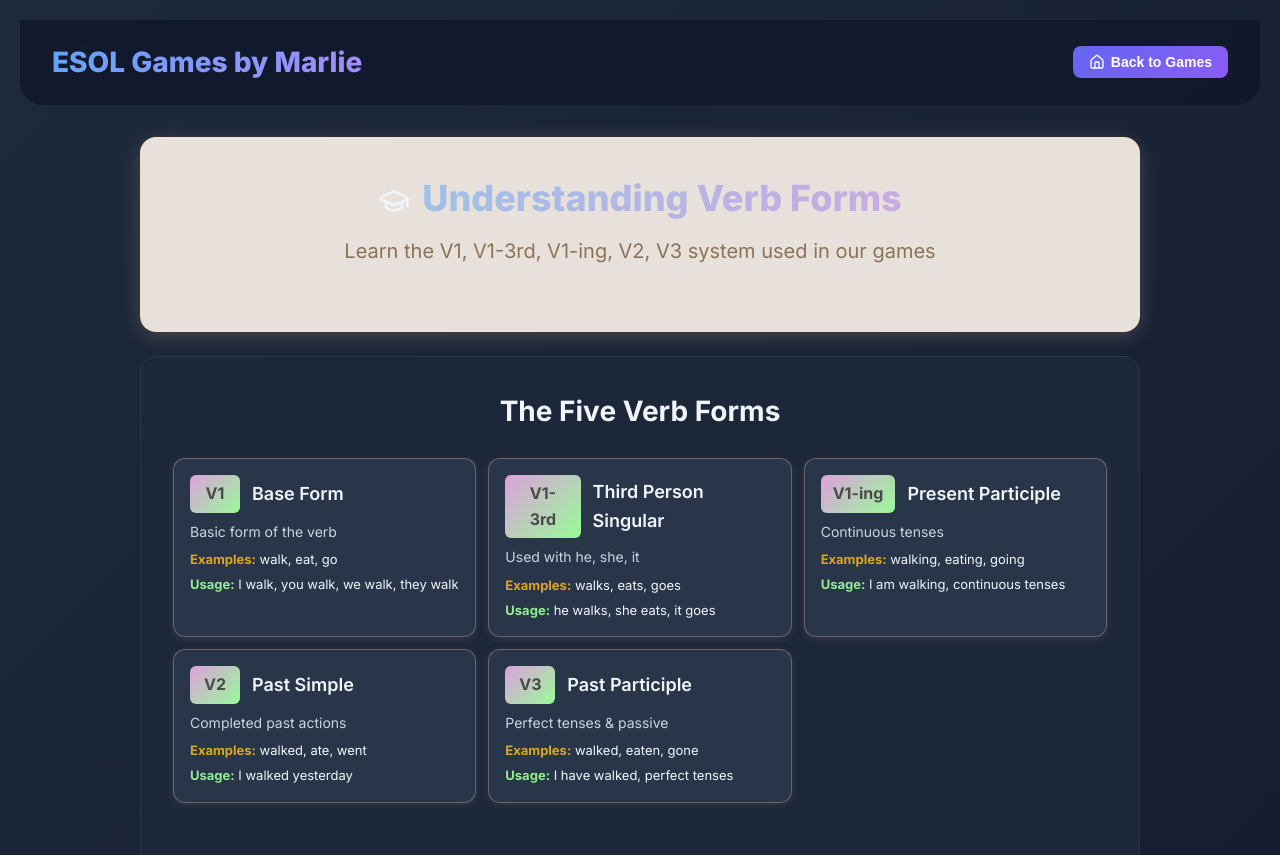
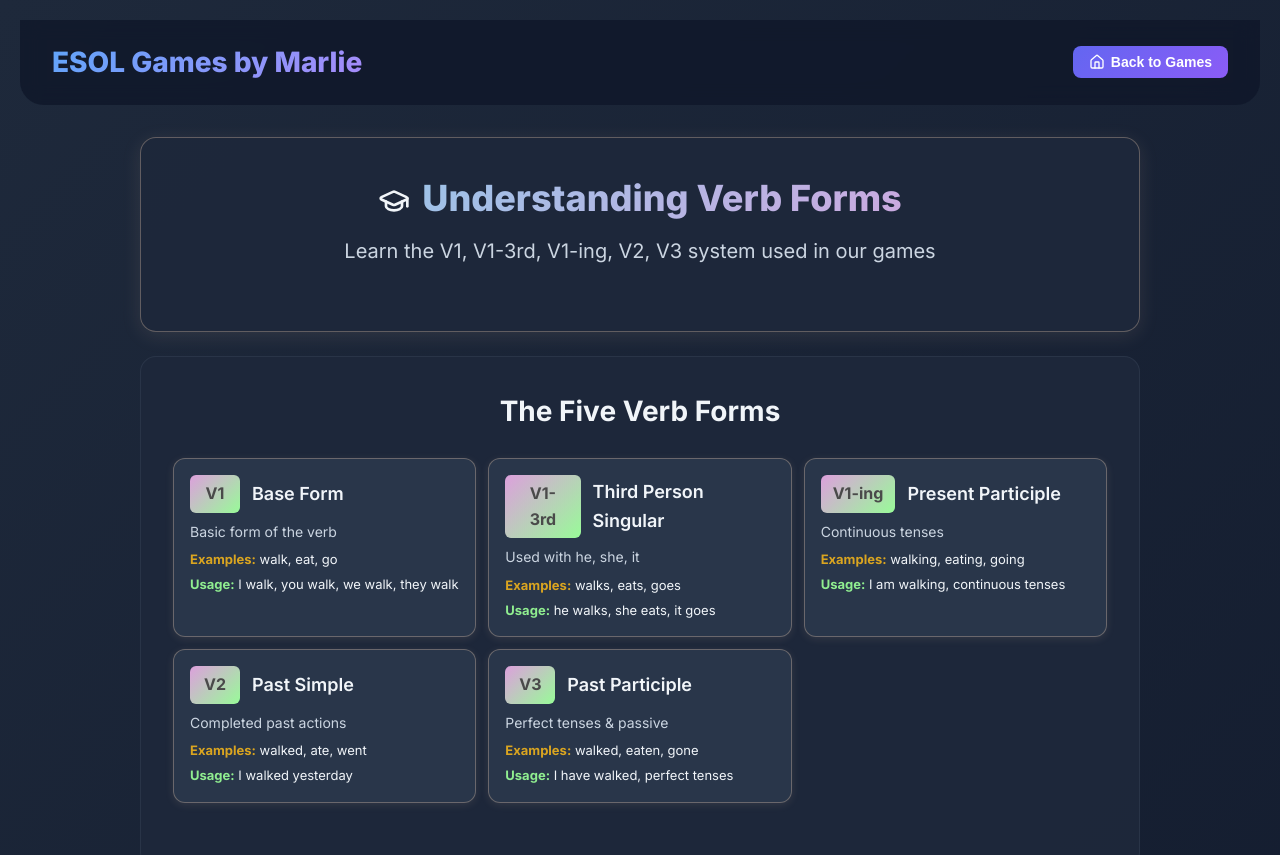
Before and after one commit to marlanamc/esol-games, a React (Vite) app: page /teaching in a window 1280 px wide. Shown: the top 855 px of the page. Built offline with nearby package versions, Linux system fonts and the light colour scheme.

Commit message:
Update Understanding Verb Forms header to dark background

```diff
--- a/src/App.jsx
+++ b/src/App.jsx
@@ -309,12 +309,12 @@ const TeachingPage = () => {
 
       <div style={{ maxWidth: '1000px', margin: '0 auto' }}>
         <div style={{
-          background: 'rgba(255, 245, 238, 0.9)',
+          background: 'rgba(30, 41, 59, 0.9)',
           borderRadius: '16px',
           padding: '32px',
           marginBottom: '24px',
-          border: '1px solid rgba(255, 218, 185, 0.5)',
-          boxShadow: '0 4px 20px rgba(255, 218, 185, 0.2)'
+          border: '1px solid rgba(255, 218, 185, 0.3)',
+          boxShadow: '0 4px 20px rgba(255, 218, 185, 0.1)'
         }}>
           <h1 style={{
             fontSize: 'clamp(24px, 5vw, 36px)',
@@ -332,7 +332,7 @@ const TeachingPage = () => {
           <p style={{
             fontSize: 'clamp(16px, 3vw, 20px)',
             textAlign: 'center',
-            color: '#8B7355',
+            color: '#cbd5e1',
             marginBottom: '32px'
           }}>
             Learn the V1, V1-3rd, V1-ing, V2, V3 system used in our games
```
